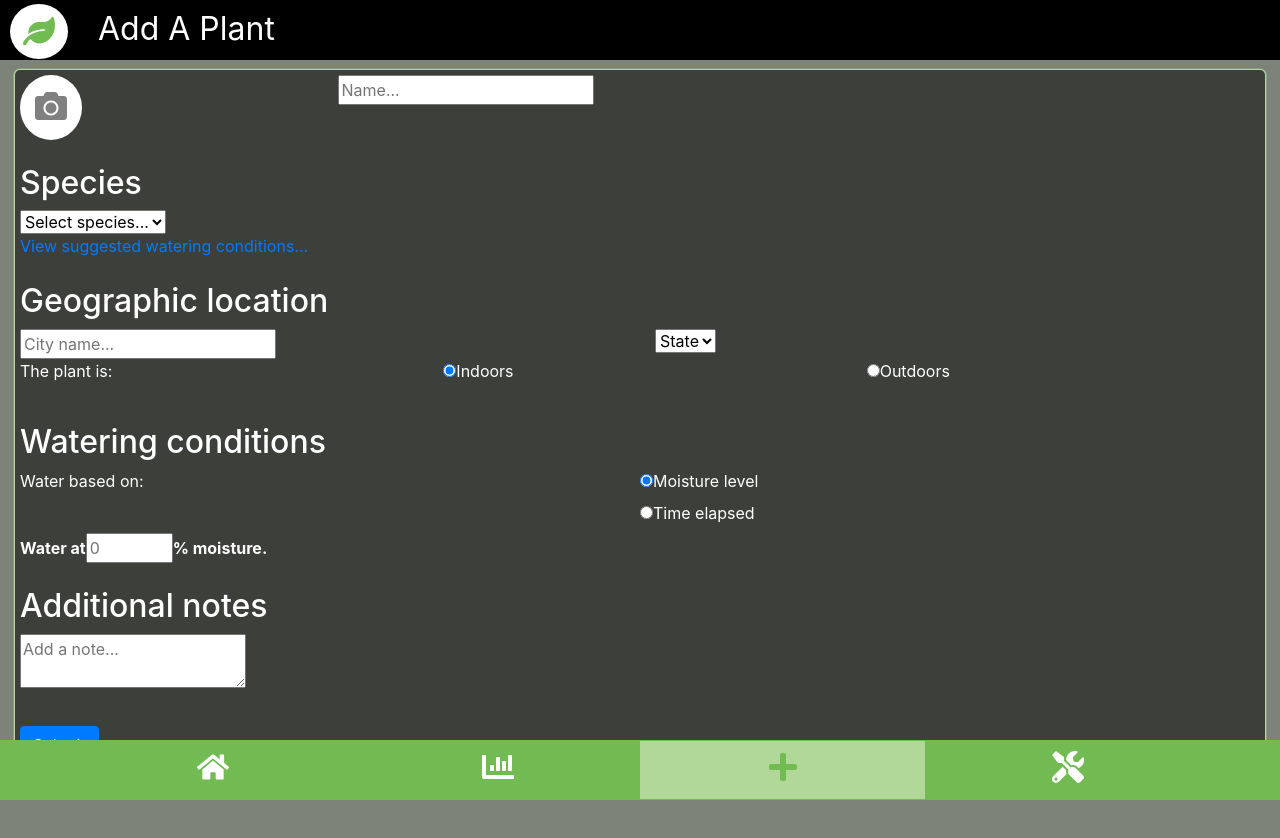
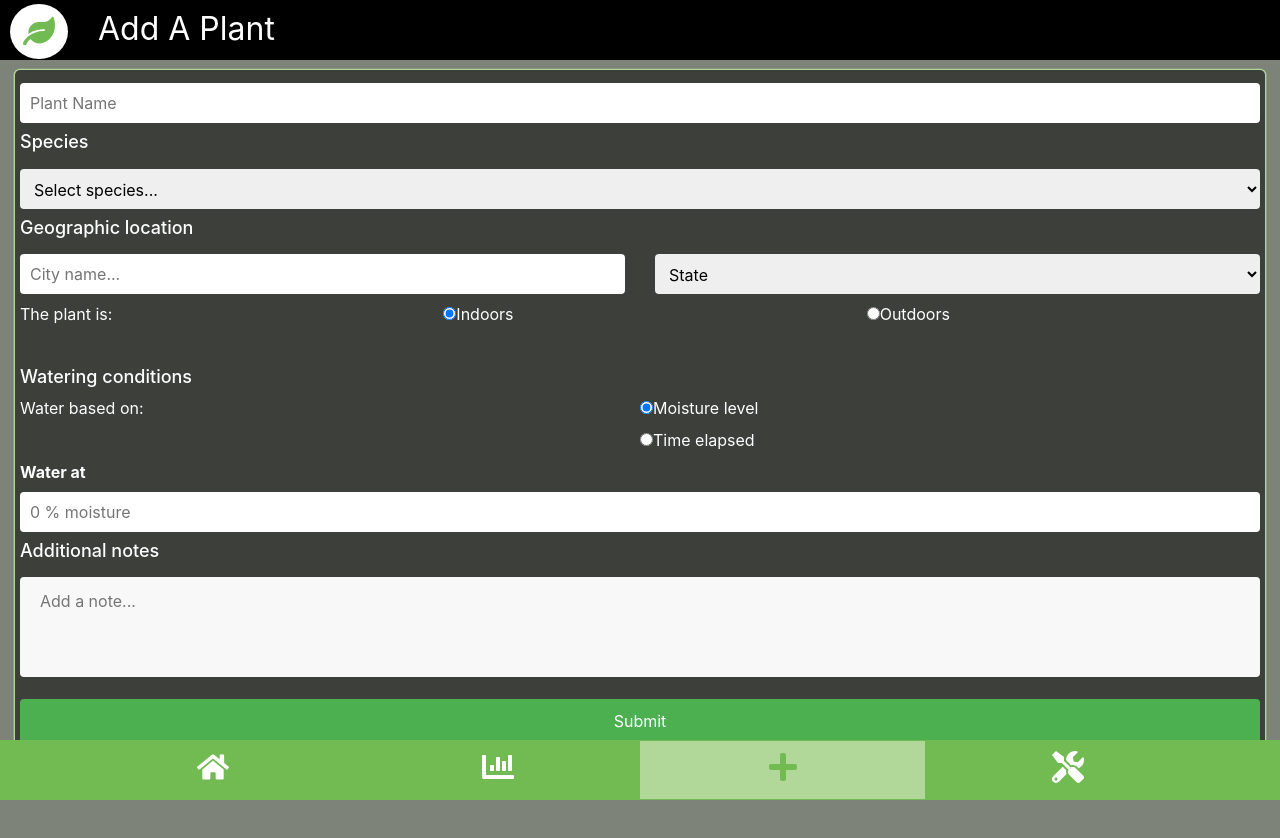
Before and after one commit to tuyet-pham/Project-Perennial, a React (Create React App) app in the folder reactfrontend/: page /add-plant in a window 1280 px wide. Built offline with nearby package versions, Linux system fonts and the light colour scheme.

Commit message:
+Added suggested to dropdown +made changes to Add plant GUI +Added suggestion

```diff
--- a/reactfrontend/src/api/AccountAPI.js
+++ b/reactfrontend/src/api/AccountAPI.js
@@ -19,6 +19,7 @@ export async function addPlant(params){
         {
             alert("Plant Updated Successfully!");
         }
+        window.location.reload();
         return true;
     })
     .catch(function(error) {
--- a/reactfrontend/src/pages/AddPlant.js
+++ b/reactfrontend/src/pages/AddPlant.js
@@ -1,8 +1,10 @@
-import React, { useState } from 'react';
+import React, { useState, useEffect } from 'react';
 import PageTemplate from '../PageTemplate';
-import { FaCamera} from 'react-icons/fa';
 import { addPlant } from '../api/AccountAPI'
 import { useHistory } from "react-router-dom";
+import './addplant.css';
+import qs from "qs";
+import axios from 'axios';
 
 
 function AddPlant() {
@@ -41,7 +43,35 @@ function AddPlant() {
       else{
         addPlant(params);
       }
+
     }
+
+    const handleSuggestion = (event) => {
+
+      if (localStorage.getItem('token') === null) {
+        alert("Your session has timed out");
+        history.push("/login");
+        localStorage.clear();
+      }
+
+      console.log({species})
+
+      const params = {
+        planttype : `${species}`,
+      }
+
+        // Get plants using post to django
+      axios.post('account/getsuggested/', qs.stringify(params), {
+        headers: {'Authorization': 'Token ' + localStorage.getItem('token')}
+      })
+      .then(function(response) {
+          document.getElementById('moistureValue').value = parseFloat(response.data.suggestedmoisture)*100;
+      })
+      .catch(function(error) {
+          console.log(error);
+      });
+
+    };
 
     // Forms with hooks reference: https://rangle.io/blog/simplifying-controlled-inputs-with-hooks/
     return (
@@ -50,45 +80,85 @@ function AddPlant() {
           <div className="container-fluid">
             <div className="col form-container">
               <div id="basic-info" className="row">
-                <div className="col-3">
-                  <div className="empty-picture-icon" onClick={addPlantIcon}>
-                    <FaCamera />
-                  </div>
-                </div>
-                <div className="col-9">
+                <div className="col">
                   <input
                     type="text"
-                    placeholder="Name..."
+                    placeholder="Plant Name"
                     onChange={event => setName(event.target.value)}
                   />
                 </div>
               </div>
 
-              <br />
-
               <h2>
                 Species
               </h2>
-              <div id="species-info" className="row">
+              <div id="species-info" className="row" >
                 <div className="col">
-                  <select name="species" defaultValue="" onChange={event => setSpecies(event.target.value)}>
+                  <select name="species" defaultValue="" onChange={event => {setSpecies(event.target.value); handleSuggestion()}}>
                     <option value="" disabled>Select species...</option>
-                    <option value="Aloe vera">Aloe Vera</option>
+                    <option value="African violet">African violet</option>
+                    <option value="Baby’s tears">Baby’s tears</option>
+                    <option value="Begonia">Begonia</option>
+                    <option value="Coleus">Coleus</option>
+                    <option value="Impatiens">Impatiens</option>
+                    <option value="Lucky Bamboo">Lucky Bamboo</option>
+                    <option value="Philodendron">Philodendron</option>
+                    <option value="Spiderwort">Spiderwort</option>
+                    <option value="Tropicanna Canna">Tropicanna Canna</option>
+                    <option value="Blue Camassia">Blue Camassia</option>
+                    <option value="Bee Balm">Bee Balm</option>
+                    <option value="Phlox carolina">Phlox carolina</option>
+                    <option value="Butterfly weed">Butterfly weed</option>
+                    <option value="Siberian iris">Siberian iris</option>
+                    <option value="Hibiscus">Hibiscus</option>
+                    <option value="Meadow rue">Meadow rue</option>
+                    <option value="Ostrich fern">Ostrich fern</option>
+                    <option value="Cardinal flower">Cardinal flower</option>
+                    <option value="Ligularia">Ligularia</option>
+                    <option value="Carex">Carex</option>
+                    <option value="Blue flag">Blue flag</option>
+                    <option value="Bog arum">Bog arum</option>
+                    <option value="Cattail">Cattail</option>
+                    <option value="Cordgrass">Cordgrass</option>
+                    <option value="Flowering rush">Flowering rush</option>
+                    <option value="Golden club">Golden club</option>
+                    <option value="Hardy arum">Hardy arum</option>
+                    <option value="Horsetail">Horsetail</option>
+                    <option value="Japanese water iris">Japanese water iris</option>
+                    <option value="Marsh marigold">Marsh marigold</option>
+                    <option value="Southern blue flag">Southern blue flag</option>
+                    <option value="Spike rush">Spike rush</option>
+                    <option value="Sweet flag">Sweet flag</option>
+                    <option value="Water canna">Water canna</option>
+                    <option value="Water iris">Water iris</option>
+                    <option value="Yellow flag">Yellow flag</option>
+                    <option value="Button bush">Button bush</option>
+                    <option value="Red osier dogwood">Red osier dogwood</option>
+                    <option value="Tartarian dogwood">Tartarian dogwood</option>
+                    <option value="Winterberry">Winterberry</option>
+                    <option value="Yaupon holly">Yaupon holly</option>
+                    <option value="Calla lily">Calla lily</option>
+                    <option value="Louisiana iris">Louisiana iris</option>
+                    <option value="Chinese globeflower">Chinese globeflower</option>
+                    <option value="Egyptian papyrus">Egyptian papyrus</option>
                     <option value="Iris">Iris</option>
-                    <option value="Grass">Grass</option>
+                    <option value="Aloe vera">Aloe vera</option>
+                    <option value="Succulent">Succulent</option>
+                    <option value="Aloe spirillis">Aloe spirillis</option>
+                    <option value="Cactus">Cactus</option>
+                    <option value="Candelabra">Candelabra</option>
+                    <option value="Spider plant">Spider plan</option>
+                    <option value="Green onion">Green onion</option>
+                    <option value="Basil">Basil</option>
+                    <option value="Rosemary">Rosemary</option>
+                    <option value="Rubber plant">Rubber plant</option>
                     <option value="Orchid">Orchid</option>
+                    <option value="Snake plant">Snake plant</option>
+                    <option value="Pothos">Pothos</option>
+                    <option value="Dracaena">Dracaena</option>
                   </select>
                 </div>
               </div>
-              <div className="row">
-                <div className="col">
-                  <a href="/add-plant">
-                    View suggested watering conditions...
-                  </a>
-                </div>
-              </div>
-
-              <br />
 
               <h2>
                 Geographic location
@@ -101,6 +171,7 @@ function AddPlant() {
                     onChange={event => setGeolocationCity(event.target.value)}
                   />
                 </div>
+
                 <div className="col">
                   <select name="state" defaultValue="" onChange={event => setGeolocationState(event.target.value)}>
                     <option value="" disabled>State</option>
@@ -199,20 +270,14 @@ function AddPlant() {
                   {/* Conditional render */}
               </div>
 
-              <br />
-
               <h2>
                 Additional notes
               </h2>
               <div id="additional-notes" className="row" onChange={event => setAdditionalNotes(event.target.value)} >
                 <div className="col">
-                  <label>
                     <textarea placeholder="Add a note..." />
-                  </label>
                 </div>
               </div>
-
-              <br />
 
               <button type="submit" value="Submit" className="btn btn-primary" onClick={handleSubmit}>
                 Submit
@@ -233,12 +298,11 @@ function SetWateringConditions(props) {
         Water after
         <input
           type="number"
-          placeholder="14"
+          placeholder="14 days"
           min="1"
           max="365"
           onChange={event => props.setWateringConditionValue(event.target.value)}
         />
-        days.
       </b>
     )
   }
@@ -247,21 +311,18 @@ function SetWateringConditions(props) {
       <b>
         Water at
         <input
+          id="moistureValue"
           type="number"
-          placeholder="0"
+          placeholder="0 % moisture"
           min="0"
           max="99"
           onChange={event => props.setWateringConditionValue(event.target.value)}
         />
-        % moisture.
       </b>
     )
   }
 
 }
 
-function addPlantIcon() {
-  alert("Add plant icon");
-}
 
 export default AddPlant;
--- /dev/null
+++ b/reactfrontend/src/pages/addplant.css
@@ -0,0 +1,67 @@
+input[type=text], select{
+    width: 100%;
+    height: 40px;
+    padding: 10px 10px;
+    margin: 8px 0;
+    display: inline-block;
+    border: none;
+    border-radius: 4px;
+    box-sizing: border-box;
+}
+
+input[type=text] {
+    width: 100%;
+    height: 40px;
+    padding: 10px 10px;
+    margin: 8px 0;
+    display: inline-block;
+    border: none;
+    border-radius: 4px;
+    box-sizing: border-box;
+}
+
+input[type=number] {
+    width: 100%;
+    height: 40px;
+    padding: 10px 10px;
+    margin: 8px 0;
+    display: inline-block;
+    border: none;
+    border-radius: 4px;
+    box-sizing: border-box;
+}
+
+
+
+button[type=submit] {
+    width: 100%;
+    background-color: #4CAF50;
+    color: white;
+    padding: 10px 10px;
+    margin: 8px 0;
+    border: none;
+    border-radius: 4px;
+    cursor: pointer;
+}
+
+
+button[type=submit]:hover {
+    background-color: #45a049;
+}
+
+h2 {
+    font-size: large;
+}
+
+
+textarea {
+    width: 100%;
+    height: 100px;
+    padding: 12px 20px;
+    box-sizing: border-box;
+    border: none;
+    margin: 8px 0;
+    border-radius: 4px;
+    background-color: #f8f8f8;
+    resize: none;
+  }
```
Also changed, not shown: 1 other file (tests, documents, lock files or other folders).
